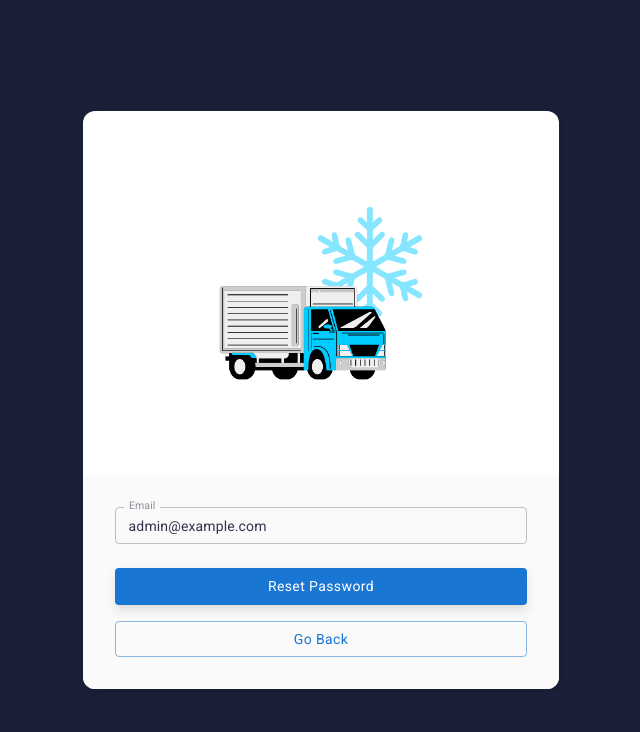
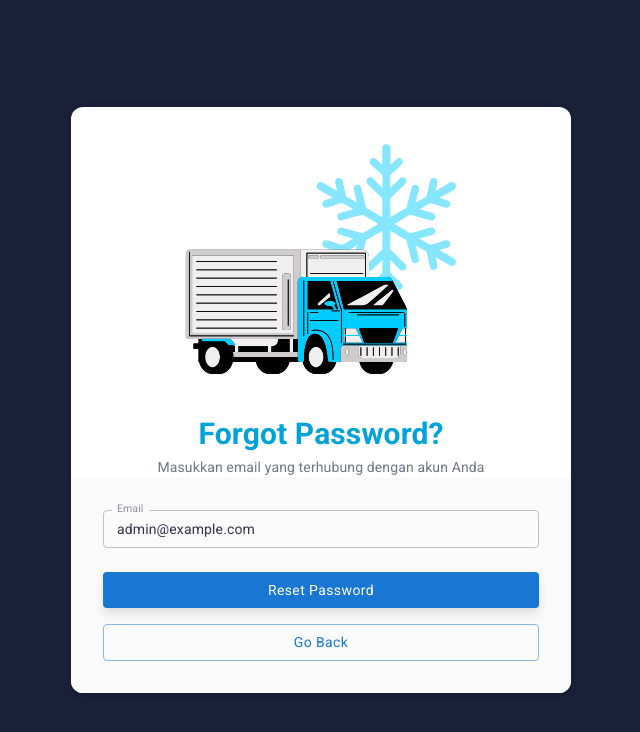
Before and after one commit to ridhofrd/monitoringTeltonika, a React (Create React App) app in the folder project-truck-cooling/front-end/: page /session/forgot-password in a window 1280 px wide. Shown: the top 732 px of the page, without its empty margins (319-959 px from the left). Built offline with nearby package versions, Linux system fonts and the light colour scheme; no server answers; a small style sheet from the web is missing; what axios-mock-adapter would draw is missing.

Commit message:
update forgot password

```diff
--- a/project-truck-cooling/front-end/src/app/views/sessions/ForgotPassword.jsx
+++ b/project-truck-cooling/front-end/src/app/views/sessions/ForgotPassword.jsx
@@ -2,25 +2,51 @@ import { useState } from "react";
 import { useNavigate } from "react-router-dom";
 import { Button, Card, Grid, styled, TextField } from "@mui/material";
 
-// STYLED COMPONENTS
 const StyledRoot = styled("div")(() => ({
   display: "flex",
+  flexDirection: "column",
+  justifyContent: "center",
   alignItems: "center",
-  justifyContent: "center",
   backgroundColor: "#1A2038",
-  minHeight: "100vh !important",
+  minHeight: "100vh",
+  padding: "1rem",
 
   "& .card": {
     maxWidth: 800,
+    height: "auto",
+    minHeight: 400,
     margin: "1rem",
-    borderRadius: 12
+    display: "flex",
+    flexDirection: "column",
+    borderRadius: 12,
+    alignItems: "center",
+    justifyContent: "center",
   },
 
   ".img-wrapper": {
-    display: "flex",
-    padding: "2rem",
-    alignItems: "center",
-    justifyContent: "center"
+    width: "100%",
+    textAlign: "center",
+    marginTop: "-3rem",
+    marginBottom: "2rem",
+    position: "relative", // Atur relative untuk parent agar teks di atas gambar bisa diposisikan
+  },
+
+  ".text-overlay": {
+    position: "absolute", // Teks ditempatkan di atas gambar
+    marginTop: "-2rem", // Atur posisi sesuai kebutuhan
+    left: "50%",
+    transform: "translate(-50%, -50%)", // Untuk memastikan teks terpusat
+    color: "#00A3D9", // Warna teks (hitam)
+    fontSize: "30px", // Ukuran font
+    fontWeight: "bold", // Ketebalan font
+    zIndex: 1, // Pastikan teks berada di atas gambar
+  },
+
+  ".small-text": {
+    marginBottom: "-2rem",
+    marginTop: "-0.5rem", // Jarak antara teks utama dan teks kecil
+    color: "#70777E", // Warna teks kecil
+    fontSize: "14px", // Ukuran font kecil
   }
 }));
 
@@ -43,7 +69,12 @@ export default function ForgotPassword() {
         <Grid container>
           <Grid item xs={12}>
             <div className="img-wrapper">
-              <img width="300" src="/assets/images/illustrations/Truck Cooling.png" alt="" />
+              {/* Gambar */}
+              <img width="80%" src="/assets/images/illustrations/truck.svg" alt="Truck Cooling" />
+              {/* Teks di atas gambar */}
+              <div className="text-overlay">Forgot Password?</div>
+              {/* Teks kecil di bawah teks utama */}
+              <div className="small-text">Masukkan email yang terhubung dengan akun Anda</div>
             </div>
 
             <ContentBox>
```
